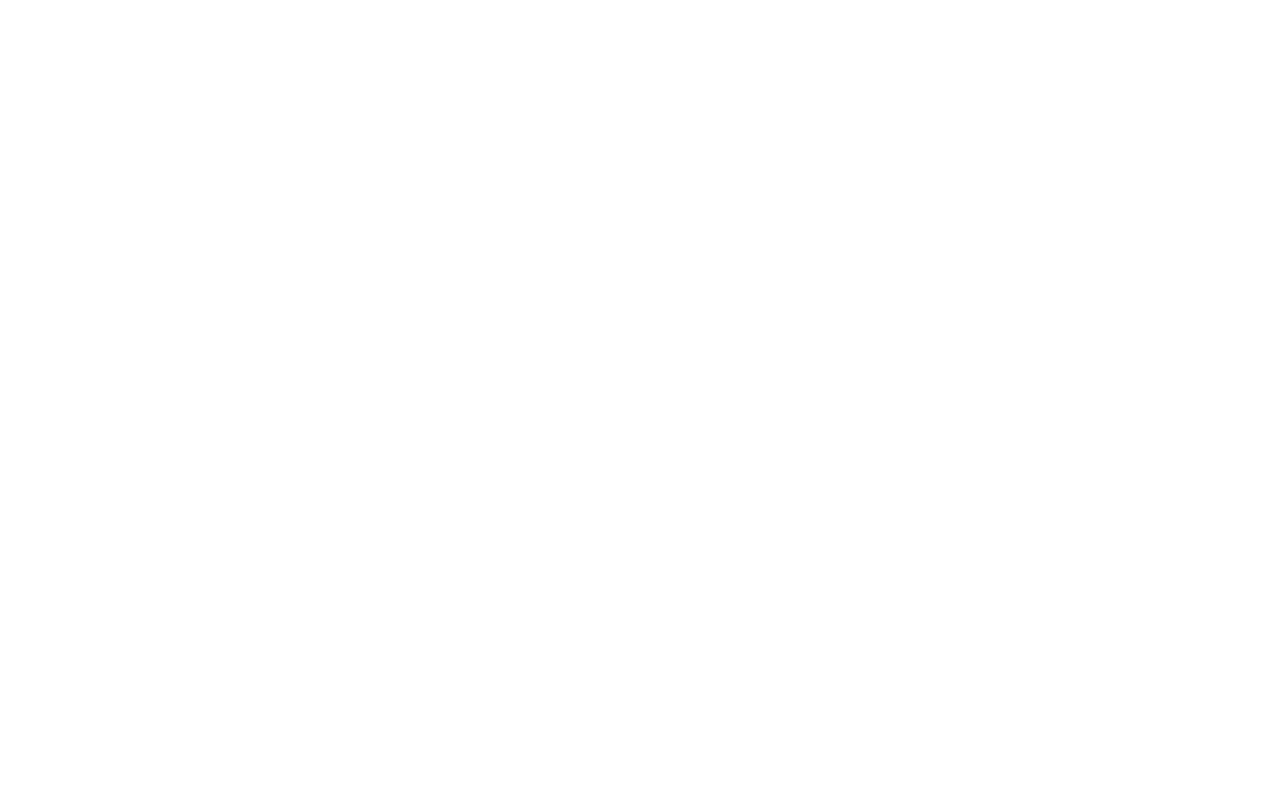
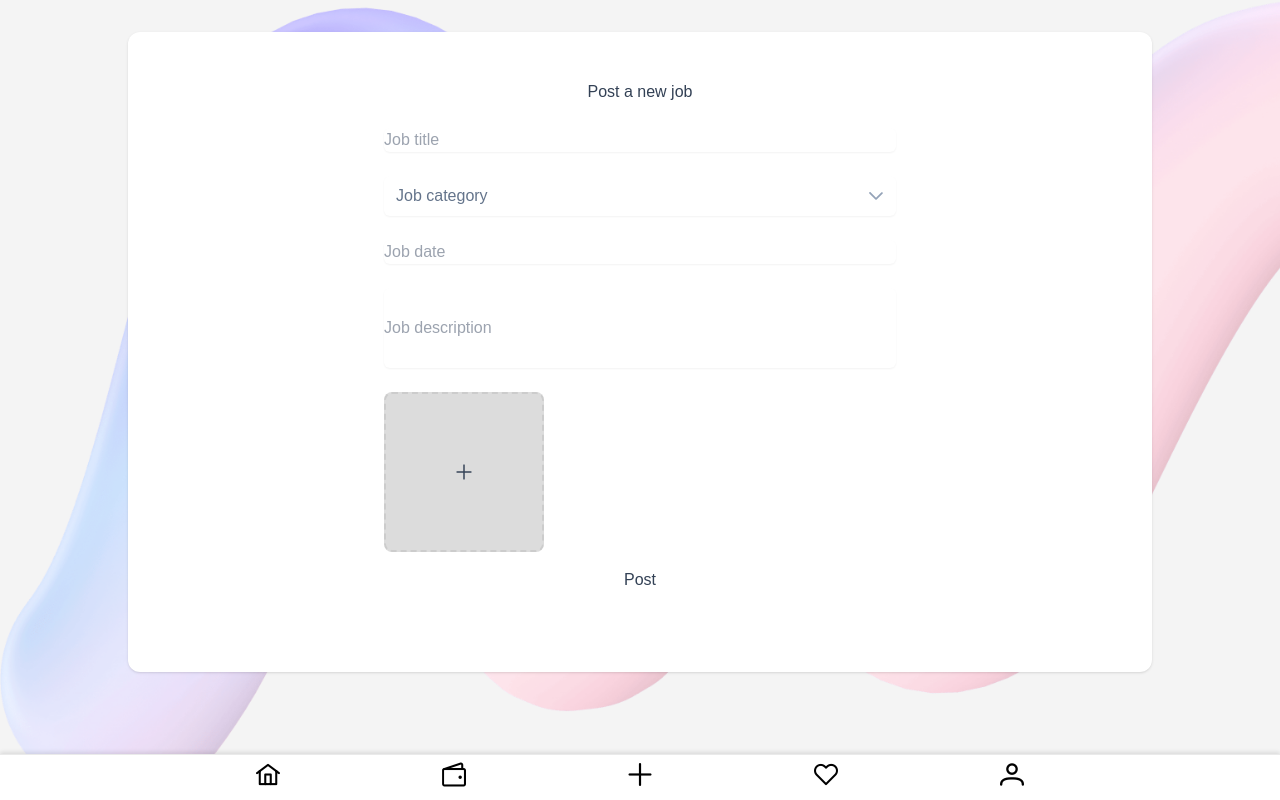
Before and after one commit to SENZAGlobalClassroom/UCVME, a Vue app in the folder app/view/: page /addPost in a window 1280 px wide. Before the commit this address had no page. Built offline with nearby package versions, Linux system fonts and the light colour scheme; a web font is replaced by a local one.

Commit message:
Job Post done

```diff
--- a/app/view/src/components/Navbar.vue
+++ b/app/view/src/components/Navbar.vue
@@ -7,7 +7,7 @@
       <RouterLink to="/wallet">
         <i class="pi pi-wallet" style="color: black; font-size: 1.5rem"></i>
       </RouterLink>
-      <RouterLink to="/add-post">
+      <RouterLink to="/addpost">
         <i class="pi pi-plus" style="color: black; font-size: 1.5rem"></i>
       </RouterLink>
       <RouterLink to="/likes">
--- a/app/view/src/router/index.js
+++ b/app/view/src/router/index.js
@@ -5,6 +5,7 @@
 import CVProcessCompleteView from '../views/CVProcessCompleteView.vue'
 import CV from '../views/CVView.vue'
 import WalletView from '../views/WalletView.vue'
+import AddPostView from '../views/AddPostView.vue'
 
 const router = createRouter({
   history: createWebHistory(import.meta.env.BASE_URL),
@@ -44,6 +45,11 @@
       name: 'WalletView',
       component: WalletView
     },
+    {
+      path: '/addPost',
+      name: 'AddPostView',
+      component: AddPostView
+    }
     // {
     //   path: '/about',
     //   name: 'about',
--- /dev/null
+++ b/app/view/src/views/AddPostView.vue
@@ -0,0 +1,163 @@
+<template>
+    <div class="gray-background">
+        <Card style="min-height: 80dvh; padding: 2rem; ">
+            <template #header>
+                <h3 class="post-heading">Post a new job</h3>
+            </template>
+            <template #content>
+                <div class="form-container">
+                    <InputText placeholder="Job title" v-model="jobTitle" />
+                    <br>
+                    <Dropdown placeholder="Job category" v-model="selectedCategory" :options="categories"
+                        optionLabel="name" />
+                    <br>
+
+                    <Calendar placeholder="Job date" v-model="jobDate" />
+                    <br>
+                    <InputText placeholder="Job description" v-model="jobDescription" style="min-height: 5rem;" />
+                    <br>
+                    <div class="pictures-container">
+                        <div v-for="(picture, index) in jobPictures" :key="index" class="picture-preview">
+                            <img :src="picture.url" class="image-preview" />
+                            <Button icon="pi pi-times" class="remove-picture-button" @click="removePicture(index)" />
+                        </div>
+                        <Button icon="pi pi-plus" class="add-picture-button" @click="() => fileInput.click()" />
+                    </div>
+                    <input type="file" ref="fileInput" hidden @change="handlePictureUpload" accept="image/*" />
+                    <Button label="Post" class="post-button" @click="postJob" />
+                </div>
+            </template>
+
+        </Card>
+        <Navbar></Navbar>
+    </div>
+</template>
+
+<script setup>
+import { ref } from 'vue';
+
+const categories = ref([
+    { name: 'Tech', code: 'TECH' },
+    { name: 'Healthcare', code: 'HC' },
+    { name: 'Education', code: 'EDU' },
+    { name: 'Construction', code: 'CONS' },
+    { name: 'Finance', code: 'FIN' }
+]);
+
+const jobTitle = ref('');
+const selectedCategory = ref(null);
+const jobDate = ref(null);
+const jobDescription = ref('');
+const jobPictures = ref([]);
+const fileInput = ref(null);
+
+function handlePictureUpload(event) {
+    const files = event.target.files;
+    if (!files.length) return;
+
+    for (let i = 0; i < files.length; i++) {
+        const file = files[i];
+        // Create a URL for the file, which can be used in an <img> element
+        const url = URL.createObjectURL(file);
+        jobPictures.value.push({ file, url });
+    }
+}
+
+function removePicture(index) {
+    // Revoke the object URL to free up memory
+    URL.revokeObjectURL(jobPictures.value[index].url);
+    jobPictures.value.splice(index, 1);
+}
+function postJob() {
+    //add db logic
+    console.log({
+        title: jobTitle.value,
+        category: selectedCategory.value,
+        date: jobDate.value,
+        description: jobDescription.value,
+        pictures: jobPictures.value
+    });
+}
+</script>
+
+<style scoped>
+.gray-background {
+    padding: 2rem 10vw;
+    background-color: #ededed98;
+    background-image: url('@/assets/Pastel_2.png');
+    background-size: cover;
+    background-repeat: no-repeat;
+    min-height: 100vh;
+}
+
+.post-heading {
+    margin-top: 1rem;
+    text-align: center;
+}
+
+.form-container {
+    display: flex;
+    flex-direction: column;
+    margin: auto;
+    max-width: 40dvw;
+}
+
+.pictures-container {
+    display: flex;
+    align-items: center;
+    flex-wrap: wrap;
+}
+
+.picture-preview {
+    position: relative;
+    width: 10rem;
+    height: 10rem;
+    margin: 0.2rem;
+}
+
+.image-preview {
+    width: 100%;
+    height: 100%;
+    object-fit: cover;
+    border-radius: 8px;
+}
+
+.remove-picture-button {
+    position: absolute;
+    right: 10px;
+    top: 10px;
+    background-color: transparent;
+    border: none;
+    display: flex;
+    align-items: center;
+    justify-content: center;
+}
+
+.add-picture-button {
+    width: 10rem;
+    height: 10rem;
+    border: 2px dashed #ccc;
+    border-radius: 8px;
+    background-color: rgb(220, 220, 220);
+}
+
+.post-button {
+    margin-top: 1rem;
+    width: 100%;
+}
+
+@media (max-width: 1100px) {
+    .gray-background {
+        padding: 1rem;
+    }
+
+    .form-container {
+        padding: 0;
+        max-width: 100%;
+    }
+
+    .pictures-container {
+        gap: 0.5rem;
+    }
+}
+</style>
--- a/app/view/src/views/CVProcessView.vue
+++ b/app/view/src/views/CVProcessView.vue
@@ -177,7 +177,7 @@
 .gray-background {
   padding: 1rem;
   background-color: #ededed98;
-  background-image: url('@/assets/Pastel_11.png');
+  background-image: url('@/assets/Pastel_9.png');
   background-size: cover;
   background-repeat: no-repeat;
   min-height: 100vh;
--- a/app/view/src/views/LoginView.vue
+++ b/app/view/src/views/LoginView.vue
@@ -31,7 +31,7 @@
     height: 100vh;
     padding-top: 0;
 
-    background-image: url('@/assets/Pastel_11.png'), url('@/assets/Pastel_12.png');
+    background-image: url('@/assets/Pastel_12.png');
     background-position: left center, right center;
     background-repeat: no-repeat, no-repeat;
     background-size: cover;
--- a/app/view/src/views/WalletView.vue
+++ b/app/view/src/views/WalletView.vue
@@ -1,5 +1,6 @@
 <template>
     <div class="gray-background">
+        <!-- need to add top bar -->
         <Card class="card-container">
             <template #header>
                 <h3 >Saved CVs</h3>
```
